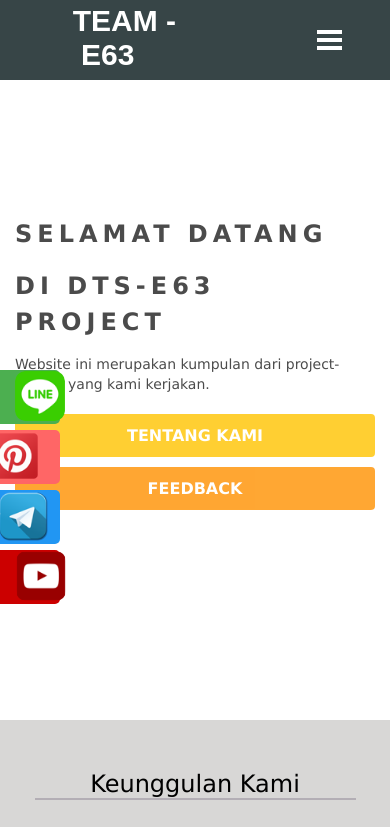
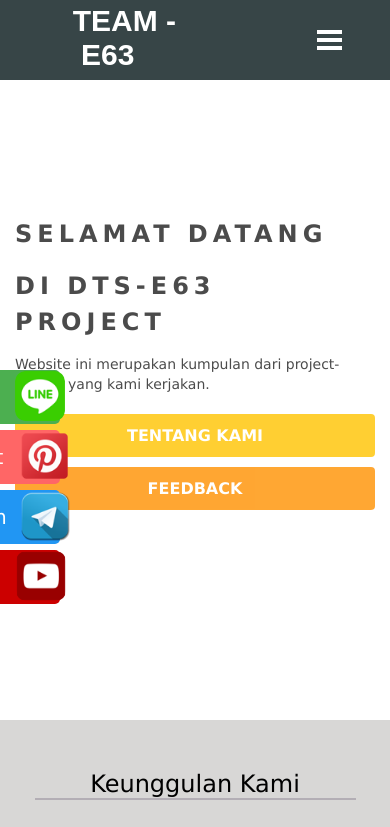
Before and after one commit to ibrahimwahyus/Progate-E63, a plain HTML site: page index.html in a window 390 px wide. Shown: the top 827 px of the page. Drawn offline with Linux system fonts and the light colour scheme.

Commit message:
Update responsive.css

```diff
--- a/responsive.css
+++ b/responsive.css
@@ -208,7 +208,7 @@ nav ul.slide {
 	  width: 50px;
 	  height: 50px;
 	  position: absolute;
-	  margin-left: -20px;
+	  margin-left: 10px;
 	  padding: -10px;
 	  margin-top: -14px;
 	  border-radius: 10px;
@@ -222,7 +222,7 @@ nav ul.slide {
 	  width: 50px;
 	  height: 50px;
 	  position: absolute;
-	  margin-left: -15px;
+	  margin-left: 7px;
 	  padding: -10px;
 	  margin-top: -14px;
 	  border-radius: 10px;
```
